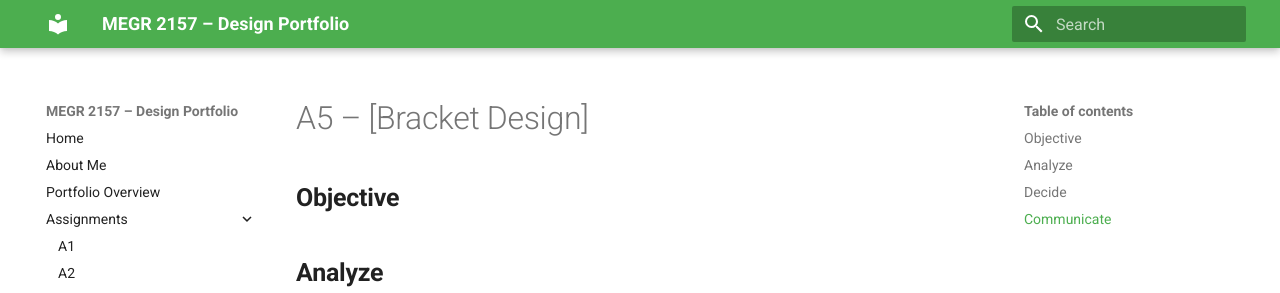
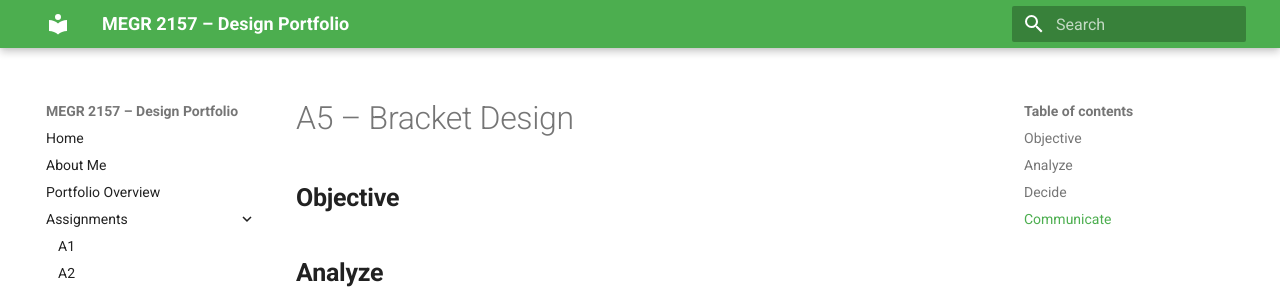
Before and after one commit to jhatch24/megr2156-portfolio, an MkDocs documentation site: the page built from docs/assignments/A05/index.md, in a window 1280 px wide. Shown: the top 293 px of the page. Built offline with MkDocs 1.6.1 and Material for MkDocs 9.7.7, drawn with Linux system fonts in a browser that asks for light colours.

```diff
--- a/docs/assignments/A05/index.md
+++ b/docs/assignments/A05/index.md
@@ -1,4 +1,4 @@
-# A5 – [Bracket Design]
+# A5 – Bracket Design
 
 ## **Objective**
 
```
